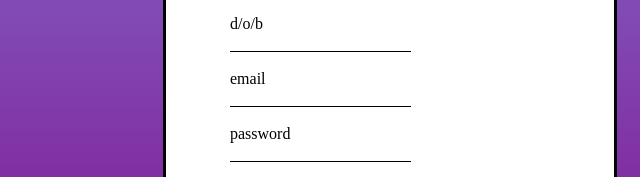
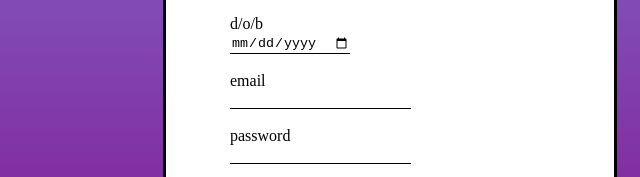
Before and after one commit to Neetu-12/LOGIN_HTML, a plain HTML site: page index.html in a window 1280 px wide. Shown: the part 331-508 px from the top of the page, 250-890 px from the left. Drawn offline with Linux system fonts and the light colour scheme.

Commit message:
Update index.html

```diff
--- a/index.html
+++ b/index.html
@@ -16,7 +16,7 @@
      <div class="input">
         <label>Enter your name <br>
             <input type="text"  required><br><br></label>
-        <label>d/o/b  <br><input type="text" required><br></label><br>
+        <label>d/o/b  <br><input type="date" required><br></label><br>
         <label> email <br> <input type="email" required></label><br><br>
         <label> password <br> <input type="password" required></label><br><br>
         <button class="button">Button</button>
```
